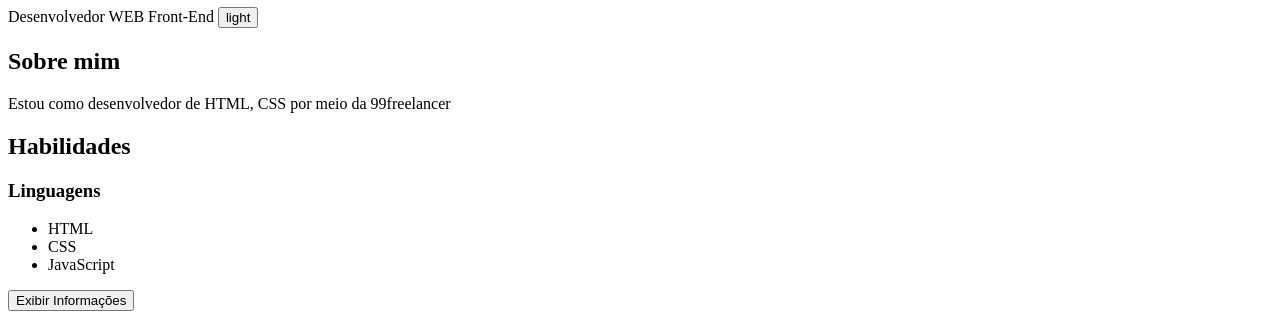
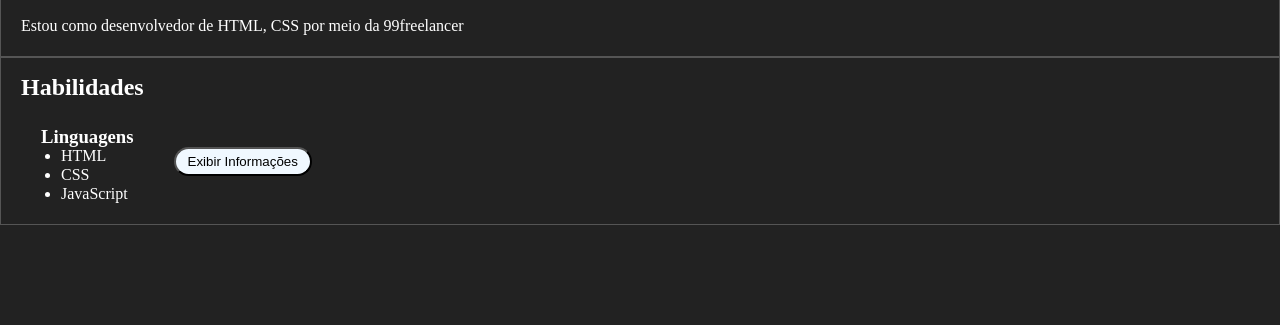
Before and after one commit to Nelrau/nelrau.github.io, a plain HTML site: page index.html in a window 1280 px wide. Shown: the part 99-424 px from the top of the page. Drawn offline with Linux system fonts and the light colour scheme; files whose address does not match are found by name.

Commit message:
atualizacao

```diff
--- a/index.html
+++ b/index.html
@@ -2,7 +2,7 @@
 <html>
 
 <head>
-  <link rel="stylesheet" href="css/estilo.css">
+  <link rel="stylesheet" href="styles.css">
   <title>Página de Portfólio</title>
   <meta charset="UTF-8" />
 </head>
```
